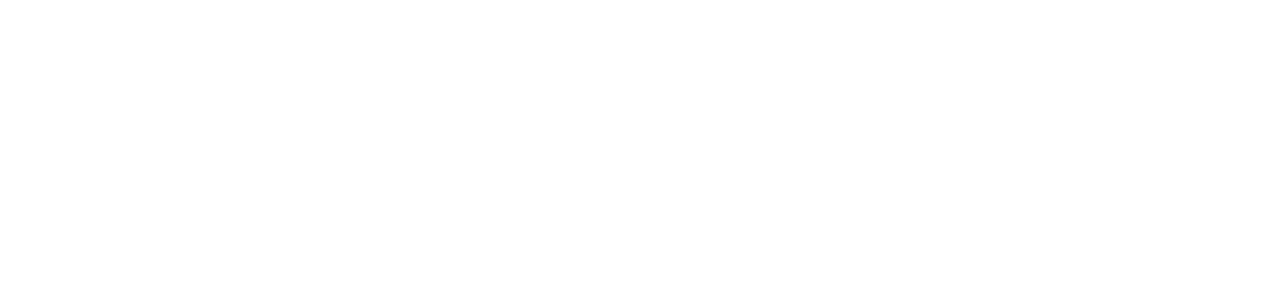
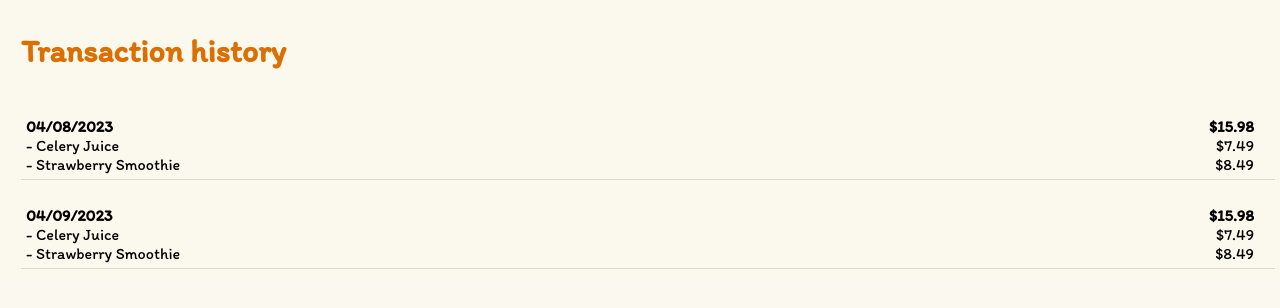
Before and after one commit to anhnguyen148/smoothie, a React (Create React App) app: page /transaction in a window 1280 px wide. Shown: the top 308 px of the page. Built offline with nearby package versions, Linux system fonts and the light colour scheme.

Commit message:
complete side menu UI

```diff
--- a/src/App.tsx
+++ b/src/App.tsx
@@ -12,7 +12,9 @@ import ResetPw4 from './views/ResetPw4/ResetPw4';
 import Listing from './views/Listing/Listing';
 import UserInfo from './views/UserInfo/UserInfo';
 import Payment from './views/Payment/Payment';
-import ChangePw from './views/ChangePw/ChangePw'
+import Transaction from './views/Transaction/Transaction';
+import ChangeStore from './views/ChangeStore/ChangeStore';
+import ChangePw from './views/ChangePw/ChangePw';
 import Cart from './views/Cart/Cart';
 
 /* Core CSS required for Ionic components to work properly */
@@ -89,6 +91,12 @@ const App: React.FC = () => (
         <Route exact path="/change-pw">
           <ChangePw />
         </Route>
+        <Route exact path="/transaction">
+          <Transaction />
+        </Route>
+        <Route exact path="/change-store">
+          <ChangeStore />
+        </Route>
 
         <Route exact path="/cart">
           <Cart />
--- /dev/null
+++ b/src/views/ChangeStore/ChangeStore.css
@@ -0,0 +1,7 @@
+.infoGrid {
+    padding: 0px 17px;
+}
+
+.infoText {
+    --ion-item-background:#fbf8ee;
+}
--- /dev/null
+++ b/src/views/ChangeStore/ChangeStore.tsx
@@ -0,0 +1,81 @@
+import {
+  IonContent,
+  IonHeader,
+  IonPage,
+  IonButtons,
+  IonToolbar,
+  IonIcon,
+  IonRow,
+  IonInput,
+  IonCol,
+  IonGrid,
+  IonSearchbar,
+  IonCard,
+  IonCardTitle,
+  IonButton,
+  IonCardSubtitle,
+  IonMenu,
+  IonMenuToggle,
+  IonList,
+  IonItem,
+  IonLabel,
+} from "@ionic/react";
+import "./ChangeStore.css";
+import { chevronBackOutline } from "ionicons/icons";
+import { useIonRouter } from "@ionic/react";
+import { createHashHistory } from "history";
+
+const ChangeStore: React.FC = () => {
+  const router = useIonRouter();
+  let history = createHashHistory();
+  // move back to listing
+  const goBack = () => {
+    history.go(-1);
+  };
+  // move to listing page
+  const GoToListing =() => {
+    router.push("/listing");
+  };
+
+  return (
+    <IonPage id="main-content">
+      <IonContent>
+        <IonToolbar className="ion-padding-top">
+          <IonButtons slot="start">
+            <IonIcon
+              slot="icon-only"
+              icon={chevronBackOutline}
+              onClick={() => goBack()}
+            ></IonIcon>
+          </IonButtons>
+          <IonGrid className="infoGrid">
+            <IonRow className=" ion-text-start">
+              <p id="cart">Change store</p>
+            </IonRow>
+          </IonGrid>
+        </IonToolbar>
+
+        <IonGrid className="ion-padding-top">
+          <IonRow className="ion-padding-top">
+            <img
+              className="store"
+              src="/assets/florence.png"
+              alt="florence store"
+              onClick={() => GoToListing()}
+            />
+          </IonRow>
+          <IonRow>
+            <img
+              className="store"
+              src="/assets/saigon.png"
+              alt="saigon store"
+              onClick={() => GoToListing()}
+            />
+          </IonRow>
+        </IonGrid>
+      </IonContent>
+    </IonPage>
+  );
+};
+
+export default ChangeStore;
--- a/src/views/Listing/Listing.tsx
+++ b/src/views/Listing/Listing.tsx
@@ -81,7 +81,7 @@ const Listing: React.FC = () => {
             </IonItem>
             <IonItem
               className="listItem ion-no-padding"
-              routerLink="/branch-list"
+              routerLink="/change-store"
               onClick={() => closeSideMenu()}
             >
               <IonLabel>Change store</IonLabel>
@@ -95,7 +95,7 @@ const Listing: React.FC = () => {
             </IonItem>
             <IonItem
               className="listItem ion-no-padding"
-              routerLink="/user-info"
+              routerLink="/transaction"
               onClick={() => closeSideMenu()}
             >
               <IonLabel>Transaction history</IonLabel>
--- /dev/null
+++ b/src/views/Transaction/Transaction.css
@@ -0,0 +1,7 @@
+.infoGrid {
+    padding: 0px 17px;
+}
+
+.infoText {
+    --ion-item-background:#fbf8ee;
+}
--- /dev/null
+++ b/src/views/Transaction/Transaction.tsx
@@ -0,0 +1,94 @@
+import {
+  IonContent,
+  IonHeader,
+  IonPage,
+  IonButtons,
+  IonToolbar,
+  IonIcon,
+  IonRow,
+  IonInput,
+  IonCol,
+  IonGrid,
+  IonSearchbar,
+  IonCard,
+  IonCardTitle,
+  IonButton,
+  IonCardSubtitle,
+  IonMenu,
+  IonMenuToggle,
+  IonList,
+  IonItem,
+  IonLabel,
+} from "@ionic/react";
+import "./Transaction.css";
+import { chevronBackOutline } from "ionicons/icons";
+import { useIonRouter } from "@ionic/react";
+import { createHashHistory } from "history";
+
+const Transaction: React.FC = () => {
+  // move back to listing
+  let history = createHashHistory();
+  const goBack = () => {
+    history.go(-1);
+  };
+
+  return (
+    <IonPage id="main-content">
+      <IonContent>
+        <IonToolbar className="ion-padding-top">
+          <IonButtons slot="start">
+            <IonIcon
+              slot="icon-only"
+              icon={chevronBackOutline}
+              onClick={() => goBack()}
+            ></IonIcon>
+          </IonButtons>
+          <IonGrid className="infoGrid">
+            <IonRow className=" ion-text-start">
+              <p id="cart">Transaction history</p>
+            </IonRow>
+          </IonGrid>
+        </IonToolbar>
+
+        <IonList className="infoText" lines="inset">
+          <IonRow>
+            <IonCol className="ion-padding-top">
+              <IonItem>
+                <IonCol size="9">
+                  <IonLabel><strong>04/08/2023</strong></IonLabel>
+                  <IonLabel> - Celery Juice</IonLabel>
+                  <IonLabel> - Strawberry Smoothie</IonLabel>
+                </IonCol>
+                <IonCol size="3" className="ion-text-end">
+                  <IonLabel><strong>$15.98</strong></IonLabel>
+                  <IonLabel>$7.49</IonLabel>
+                  <IonLabel>$8.49</IonLabel>
+                </IonCol>
+              </IonItem>
+            </IonCol>
+          </IonRow>
+
+          <IonRow>
+            <IonCol className="ion-padding-top">
+              <IonItem>
+                <IonCol size="9">
+                  <IonLabel><strong>04/09/2023</strong></IonLabel>
+                  <IonLabel> - Celery Juice</IonLabel>
+                  <IonLabel> - Strawberry Smoothie</IonLabel>
+                </IonCol>
+                <IonCol size="3" className="ion-text-end">
+                  <IonLabel><strong>$15.98</strong></IonLabel>
+                  <IonLabel>$7.49</IonLabel>
+                  <IonLabel>$8.49</IonLabel>
+                </IonCol>
+              </IonItem>
+            </IonCol>
+          </IonRow>
+
+        </IonList>
+      </IonContent>
+    </IonPage>
+  );
+};
+
+export default Transaction;
```
Also changed, not shown: src/views/BranchList/BranchList.tsx (+0 -10 lines).
